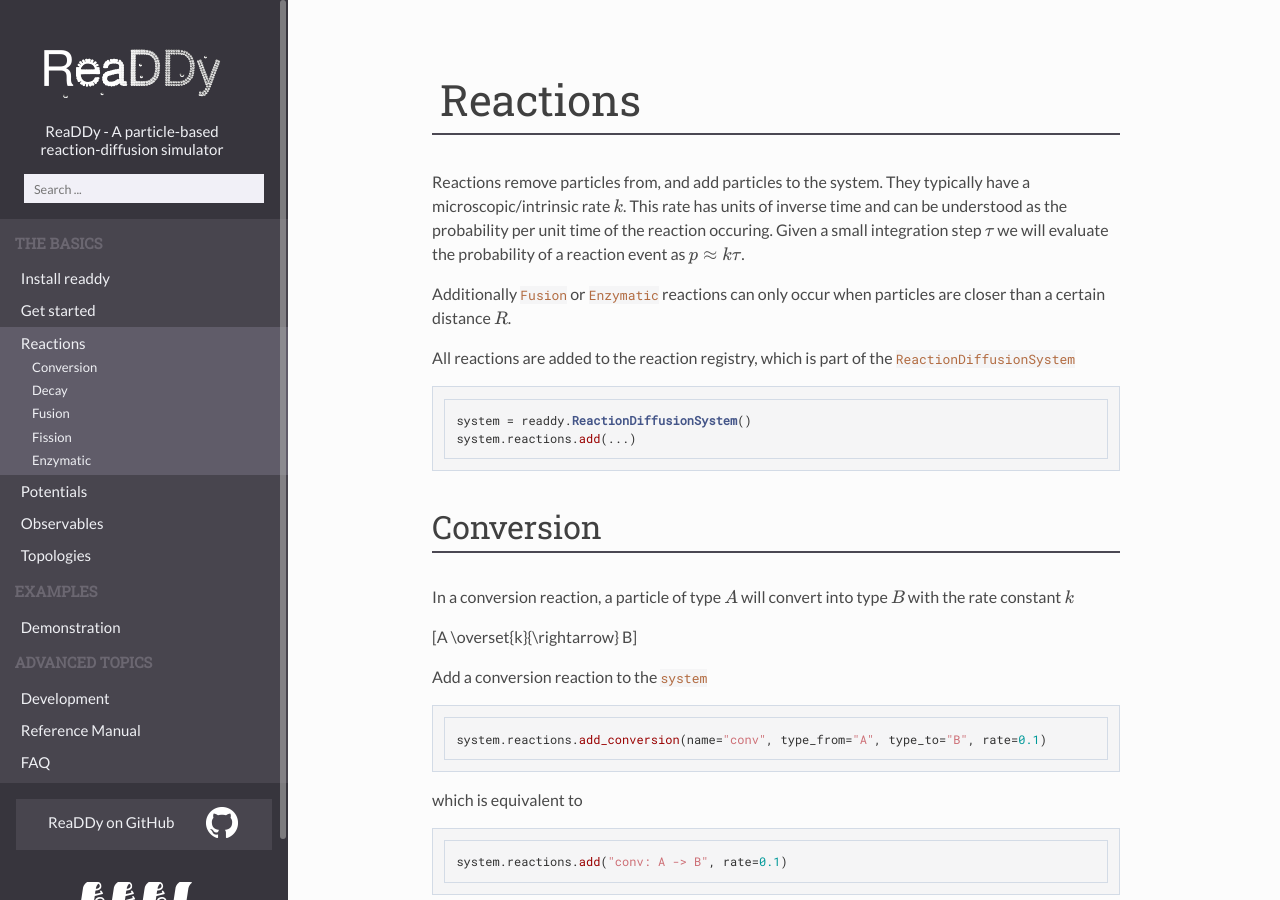
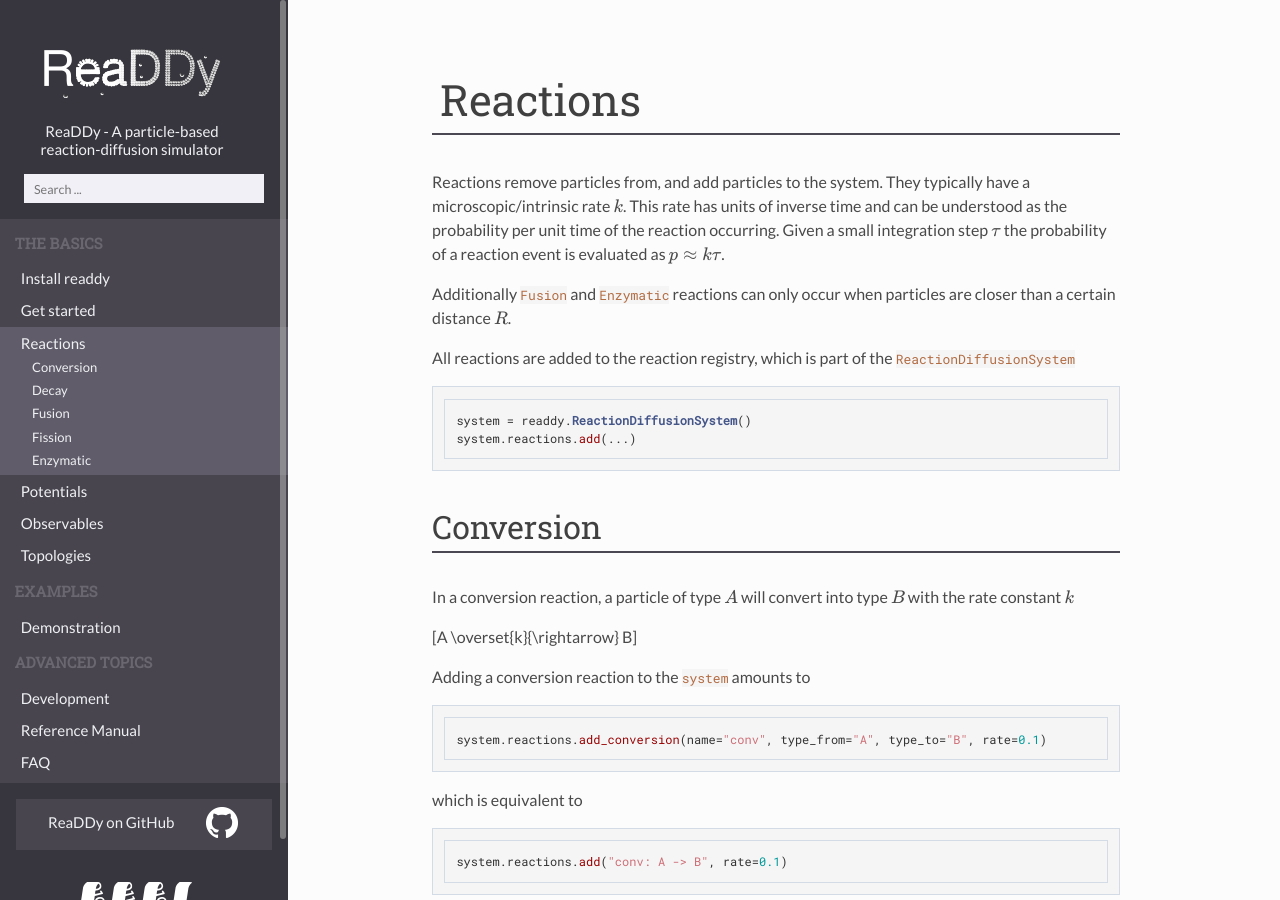
Before and after one commit to readdy/readdy_documentation, a Jekyll site: the page built from readdy_documentation/reactions.md, in a window 1280 px wide. Built offline with Jekyll 4.4.1, drawn with Linux system fonts in a browser that asks for light colours; formulas are drawn with MathJax 3.

Commit message:
minor changes

````diff
--- a/readdy_documentation/reactions.md
+++ b/readdy_documentation/reactions.md
@@ -4,10 +4,10 @@ title: Reactions
 ---
 
 Reactions remove particles from, and add particles to the system. They typically have a microscopic/intrinsic rate $k$.
-This rate has units of inverse time and can be understood as the probability per unit time of the reaction occuring. Given a small integration
-step $\tau$ we will evaluate the probability of a reaction event as $p\approx k \tau$.
+This rate has units of inverse time and can be understood as the probability per unit time of the reaction occurring. Given a small integration
+step $\tau$ the probability of a reaction event is evaluated as $p\approx k \tau$.
 
-Additionally `Fusion` or `Enzymatic` reactions can only occur when particles are closer than a certain distance $R$.
+Additionally `Fusion` and `Enzymatic` reactions can only occur when particles are closer than a certain distance $R$.
 
 All reactions are added to the reaction registry, which is part of the `ReactionDiffusionSystem`
 ```python
````
Also changed, not shown: readdy_documentation/_reactions/conversion.md (+1 -1 lines), readdy_documentation/_reactions/decay.md (+1 -1 lines), readdy_documentation/_reactions/fusion.md (+1 -1 lines).
